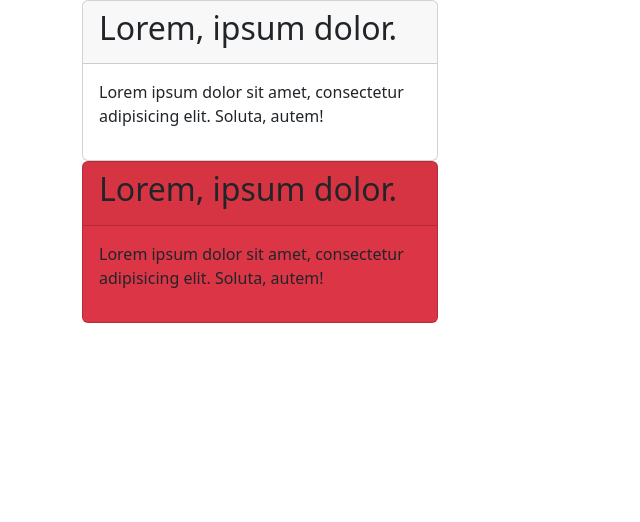
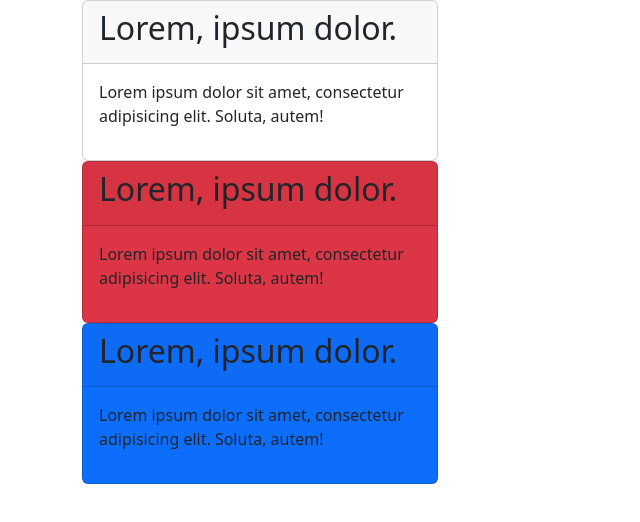
Before and after one commit to Ilxom099/project-3, a plain HTML site: page index.html in a window 1280 px wide. Shown: the whole page, without its empty margins (0-640 px from the left). Drawn offline with nearby package versions, Linux system fonts and the light colour scheme.

Commit message:
qwertyuio

```diff
--- a/index.html
+++ b/index.html
@@ -37,6 +37,16 @@
                         </p>
                     </div>
                 </div>
+                <div class="card bg-primary">
+                    <div class="card-header">
+                        <h2>Lorem, ipsum dolor.</h2>
+                    </div>
+                    <div class="card-body">
+                        <p>
+                            Lorem ipsum dolor sit amet, consectetur adipisicing elit. Soluta, autem!
+                        </p>
+                    </div>
+                </div>
             </div>
         </div>
     </div>
```
